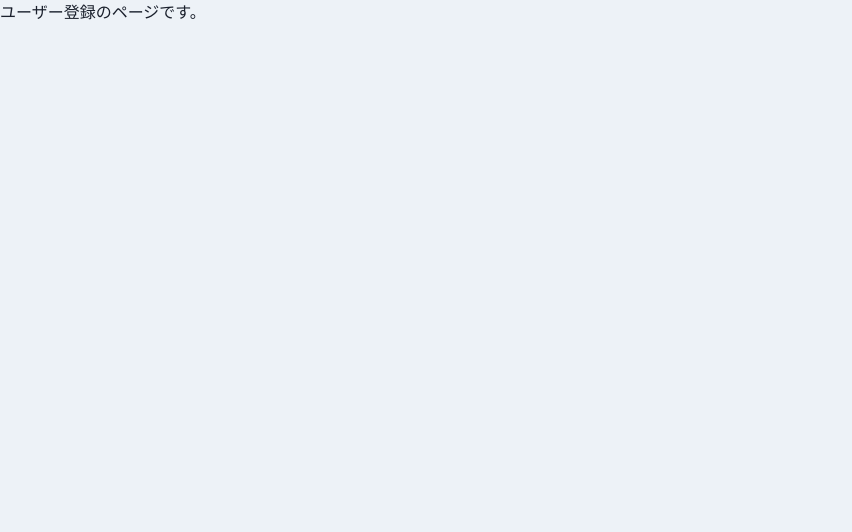
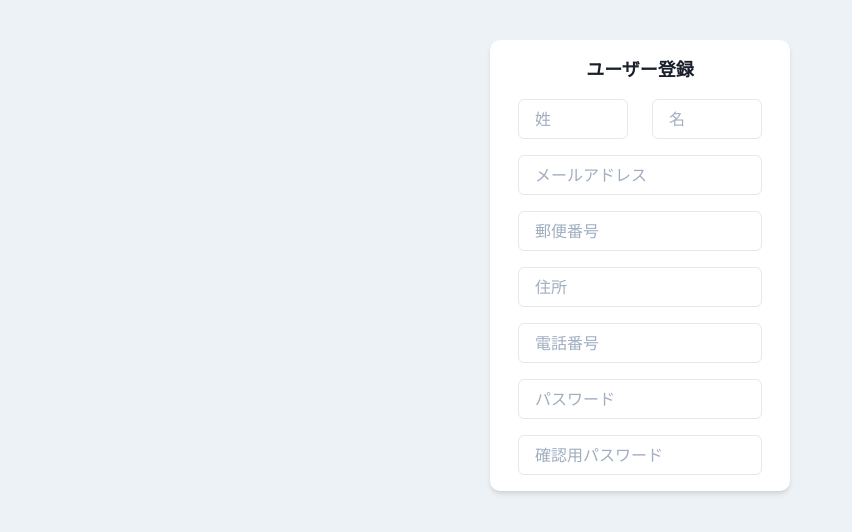
Before and after one commit to ryota-09/react-ecsite, a React (Create React App) app: page /registerUser in a window 1280 px wide. Shown: the top 532 px of the page, without its empty margins (0-852 px from the left). Built offline with nearby package versions, Linux system fonts and the light colour scheme; the HTML template or start-up script is replaced by a standard one.

Commit message:
フォームの設定

```diff
--- a/src/components/pages/RegisterUser.tsx
+++ b/src/components/pages/RegisterUser.tsx
@@ -1,9 +1,108 @@
-import { FC } from "react"
+import { EmailIcon } from "@chakra-ui/icons";
+import {
+  Box,
+  FormControl,
+  Input,
+  InputGroup,
+  Text,
+  Stack,
+  Wrap,
+} from "@chakra-ui/react";
+import { FC } from "react";
 
 export const RegisterUser: FC = () => {
+  const onChanegeLastName = (): void => {
+    alert("チェンジ");
+  };
   return (
     <>
-    <h2>ユーザー登録のページです。</h2>
+      <Wrap justify="center" mt={10}>
+        <Box
+          w="300px"
+          h="auto"
+          bg="white"
+          borderRadius="10px"
+          shadow="md"
+          p={4}
+        >
+          <Stack textAlign="center" spacing={4}>
+            <Text fontSize="lg" fontWeight="bold">
+              ユーザー登録
+            </Text>
+            <FormControl>
+              <InputGroup justifyContent="center">
+                <Input
+                  width="auto"
+                  onChange={onChanegeLastName}
+                  placeholder="姓"
+                  mx={3}
+                />
+                <Input
+                  width="auto"
+                  onChange={onChanegeLastName}
+                  placeholder="名"
+                  mx={3}
+                />
+              </InputGroup>
+            </FormControl>
+            <FormControl>
+              <InputGroup>
+                <Input
+                  onChange={onChanegeLastName}
+                  placeholder="メールアドレス"
+                  mx={3}
+                />
+              </InputGroup>
+            </FormControl>
+            <FormControl>
+              <InputGroup>
+                <Input
+                  onChange={onChanegeLastName}
+                  placeholder="郵便番号"
+                  mx={3}
+                />
+              </InputGroup>
+            </FormControl>
+            <FormControl>
+              <InputGroup>
+                <Input
+                  onChange={onChanegeLastName}
+                  placeholder="住所"
+                  mx={3}
+                />
+              </InputGroup>
+            </FormControl>
+            <FormControl>
+              <InputGroup>
+                <Input
+                  onChange={onChanegeLastName}
+                  placeholder="電話番号"
+                  mx={3}
+                />
+              </InputGroup>
+            </FormControl>
+            <FormControl>
+              <InputGroup>
+                <Input
+                  onChange={onChanegeLastName}
+                  placeholder="パスワード"
+                  mx={3}
+                />
+              </InputGroup>
+            </FormControl>
+            <FormControl>
+              <InputGroup>
+                <Input
+                  onChange={onChanegeLastName}
+                  placeholder="確認用パスワード"
+                  mx={3}
+                />
+              </InputGroup>
+            </FormControl>
+
+          </Stack>
+        </Box>
+      </Wrap>
     </>
-  )
-}
+  );
+};
```
